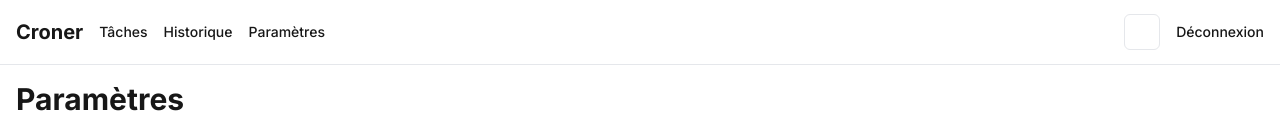
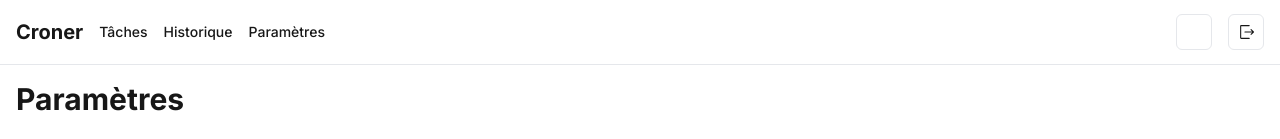
Before and after one commit to barryab12/croner, a Next.js app: page /settings in a window 1280 px wide. Shown: the top 139 px of the page. Built offline with nearby package versions, Linux system fonts and the light colour scheme; no server answers.

Commit message:
Add exit icon to sign-out button in dashboard layout for improved UI accessibility

```diff
--- a/app/(dashboard)/layout.tsx
+++ b/app/(dashboard)/layout.tsx
@@ -2,6 +2,7 @@
 
 import Link from "next/link"
 import { signOut } from "next-auth/react"
+import { ExitIcon } from "@radix-ui/react-icons"
 
 export default function DashboardLayout({
   children,
@@ -35,9 +36,11 @@ export default function DashboardLayout({
             </button>
             <button
               onClick={() => signOut({ callbackUrl: '/login' })}
-              className="text-sm font-medium hover:text-primary transition-colors"
+              className="h-9 w-9 rounded-md border inline-flex items-center justify-center hover:bg-muted transition-colors"
+              title="Déconnexion"
             >
-              Déconnexion
+              <ExitIcon className="h-4 w-4" />
+              <span className="sr-only">Déconnexion</span>
             </button>
           </div>
         </div>
```
